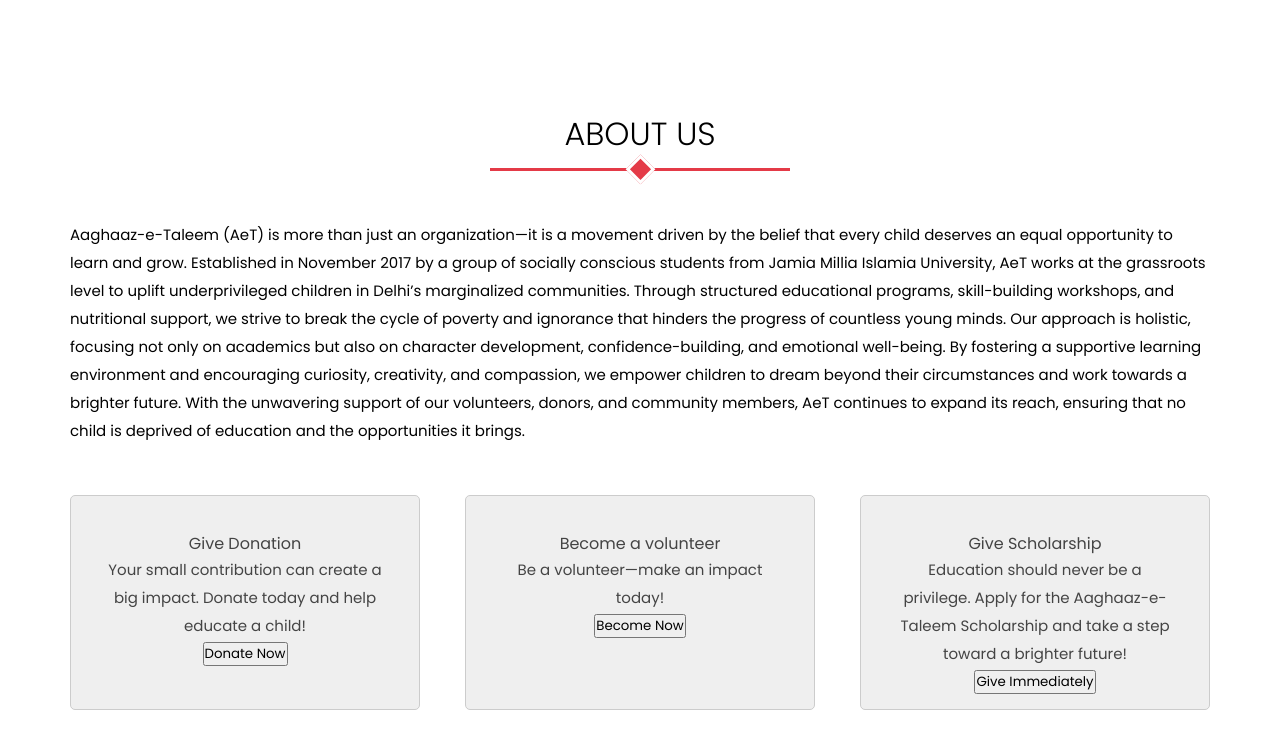
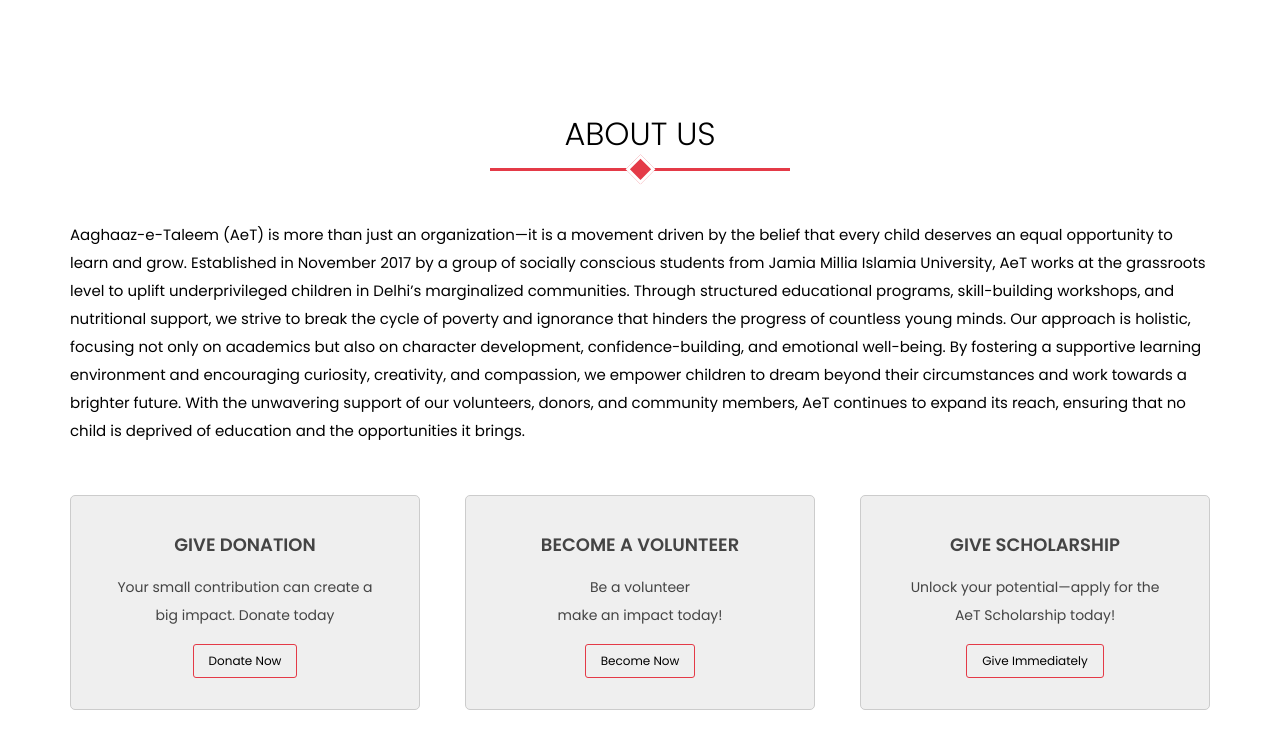
Before and after one commit to mohdwalirahmani/NGO, a plain HTML site: page index.html in a window 1280 px wide. Shown: the part 800-1548 px from the top of the page. Drawn offline with Linux system fonts and the light colour scheme.

Commit message:
about section complete

```diff
--- a/index.html
+++ b/index.html
@@ -17,7 +17,7 @@
                     <nav>
                         <ul>
                             <li>
-                                <a href="#homesection">Home</a>
+                                <a href="#homeSection">Home</a>
                             </li>
                             <li>
                                 <a href="#aboutSection">About Us</a>
@@ -60,7 +60,7 @@
                     <div class="donationbox">
                         <div class="title">Give Donation</div>
                         <p>
-                            Your small contribution can create a big impact. Donate today and help educate a child!
+                            Your small contribution can create a big impact. Donate today
                         </p>
                         <button>
                             Donate Now
@@ -70,7 +70,7 @@
                     <div class="volunteerBox">
                         <div class="title">Become a volunteer</div>
                         <p>
-                            Be a volunteer—make an impact today!
+                            Be a volunteer <br>make an impact today!
                         </p>
                         <button>
                             Become Now
@@ -80,7 +80,7 @@
                     <div class="scholarshipBox">
                         <div class="title">Give Scholarship</div>
                         <p>
-                            Education should never be a privilege. Apply for the Aaghaaz-e-Taleem Scholarship and take a step toward a brighter future!
+                            Unlock your potential—apply for the AeT Scholarship today!
                         </p>
                         <button>
                             Give Immediately
--- a/style.css
+++ b/style.css
@@ -3,6 +3,10 @@
 :root {
     --themeRed: #e43a47;
     --gray: #efefef;
+}
+
+html {
+    scroll-behavior: smooth;
 }
 
 button,
@@ -177,4 +181,40 @@
     border-radius: 5px;
     height: 215px;
     border: 1px solid #ccc;
+    transition: 0.4s;
 }
+
+#aboutSection .cards > div:hover {
+    width: 400px;
+    margin-top: -20px;
+    border-color: var(--themeRed);
+    padding: 55px;
+    height: auto;
+}
+
+#aboutSection .cards > div .title {
+    font-size: 18px;
+    font-weight: 600;
+    text-transform: uppercase;
+}
+
+#aboutSection .cards > div p {
+    font-size: 14px;
+    margin-top: 15px;
+}
+
+#aboutSection .cards > div button {
+    border: 1px solid var(--themeRed);
+    outline: none;
+    padding: 7px 15px;
+    margin-top: 15px;
+    font-size: 12px;
+    border-radius: 3px;
+    cursor: pointer;
+    transition: 0.3s;
+}
+
+#aboutSection .cards > div:hover button {
+    background-color: var(--themeRed);
+    color: #fff;
+}
```
